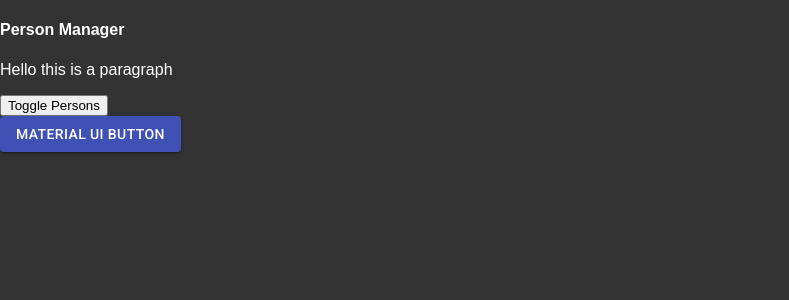
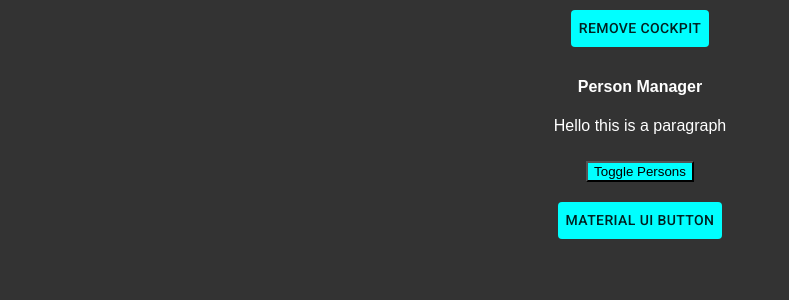
Before and after one commit to tateshep/react-workspace, a React (Create React App) app in the folder react-complete-guide/: page / in a window 1280 px wide. Shown: the top 300 px of the page, without its empty margins (0-789 px from the left). Built offline with nearby package versions, Linux system fonts and the light colour scheme.

Commit message:
adding CRUD operation buttons to UI

```diff
--- a/react-complete-guide/package.json
+++ b/react-complete-guide/package.json
@@ -4,6 +4,7 @@
   "private": true,
   "dependencies": {
     "@material-ui/core": "^4.5.0",
+    "prop-types": "^15.7.2",
     "radium": "^0.26.0",
     "react": "^16.9.0",
     "react-dom": "^16.9.0",
--- a/react-complete-guide/src/components/Cockpit/Cockpit.js
+++ b/react-complete-guide/src/components/Cockpit/Cockpit.js
@@ -1,7 +1,29 @@
-import React from 'react';
+import React, { useEffect } from 'react';
 import classes from './Cockpit.module.css';
 
 const cockpit = (props) => {
+
+    // useEffect is like a lifecycle hook, but for functions
+
+    useEffect(() => {
+        console.log('Cockpit.js use effect');
+        // HTTP request or something like that...
+        // Executes for every render cycle
+        setTimeout(() => {
+            console.log('Saved data to cloud!');
+        }, 500);
+        return () => {
+            alert('cockpit.js cleanup in useEffect')
+        }
+    }, []); // add an array to say when the UseEffect will exectue, if this array is empty, similar to componentDidMopunt
+
+    useEffect(() => {
+        console.log('second useEffect');
+        return () => {
+            console.log('cockpit.js cleanupwork in 2nd UseEffect');
+        };
+    });
+
     const assignedClasses = [];
     let btnClass = '';
 
@@ -29,4 +51,5 @@ const cockpit = (props) => {
     );
 };
 
-export default cockpit;
+// React.memo is a good optimization tool
+export default React.memo(cockpit);
--- a/react-complete-guide/src/components/Cockpit/Cockpit.module.css
+++ b/react-complete-guide/src/components/Cockpit/Cockpit.module.css
@@ -6,13 +6,13 @@
   .bold {
     font-weight: bold;
   }
-
+/*
   .App button {
     border: 10px solid blue;
     padding: 16px;
     background-color: aliceblue;
   }
-
+   */
 
   .Cockpit button:hover {
 
--- a/react-complete-guide/src/components/Persons/Person/Person.js
+++ b/react-complete-guide/src/components/Persons/Person/Person.js
@@ -2,6 +2,8 @@
 import React, { Component } from 'react';
 import './Person.module.css';
 import classes from './Person.module.css';
+import Aux from '../../../hoc/aux';
+import withClass from '../../../hoc/WithClass';
 
 class Person extends Component {
 
@@ -13,14 +15,19 @@ class Person extends Component {
 
     render () {
         console.log('Person.js rendering');
-        return(
-        <div className={classes.Person}>
-            <p onClick={this.props.click}> I'm {this.props.name} and I am {this.props.age} years old</p>
-            <input
-                type="text"
-                onChange={this.props.changed}
-                value={this.props.name}/>
-        </div>
+        // Aux is created in the hoc folder
+        // alternatively, could import Fragment from react, and use
+        // <Fragment></Fragment> or <React.Fragment></React.Fragment>
+
+        return (
+            <Aux>
+
+                <p key='1' onClick={this.props.click}> I'm {this.props.name} and I am {this.props.age} years old</p>,
+                <input key='2'
+                    type="text"
+                    onChange={this.props.changed}
+                    value={this.props.name}/>
+            </Aux>
         );
     }
 }
--- a/react-complete-guide/src/components/Persons/Persons.js
+++ b/react-complete-guide/src/components/Persons/Persons.js
@@ -4,6 +4,23 @@ import Person from './Person/Person';
 
 class Persons extends Component {
         // <ErrorBoundary ></ErrorBoundary>
+
+        shouldComponentUpdate(nextProps, nextState) {
+            console.log('persons.js shouldcomponentupdate');
+            if (nextProps.persons !== this.props.persons) {
+                // if the persons prop doesnt change, then a lot of other stuff does not need to be updated
+                // good performance enhancer
+                return true;
+            } else {
+                return false;
+            }
+        }
+
+        getSnapshotBeforeUpdate(prevProps, prevState) {
+            console.log('Persons.js getsnapshotbeforeupdate');
+            return true;
+        }
+
 
         componentDidUpdate(prevProps, prevState, snapshot) {
             console.log('Persons componentdidupdate, there are a bunch of other lifecycle hooks like this one, but this will be most common, useful for reaching out to APIs and stuff');
@@ -14,7 +31,7 @@ class Persons extends Component {
            return this.props.persons.map((person,index) => {
                 return (
                     <Person
-                    key={person.id}
+                    key={index}
                     click={() => this.props.clicked(index)}
                     name={person.name}
                     age={person.age}
--- a/react-complete-guide/src/containers/App.js
+++ b/react-complete-guide/src/containers/App.js
@@ -1,7 +1,7 @@
 import React, { Component } from 'react';
-import './App.module.css';
+import classes from './App.module.css';
 import Button from '@material-ui/core/Button';
-
+import WithClass from '../hoc/WithClass';
 // import Person from '../components/Persons/Person/Person';
 import Persons from '../components/Persons/Persons';
 import Cockpit from '../components/Cockpit/Cockpit';
@@ -24,6 +24,8 @@ class App extends Component {
     ],
     otherState: 'som other values',
     showPersons: false,
+    showCockpit: true,
+    changeCounter: 0,
 
   }
 
@@ -77,7 +79,13 @@ class App extends Component {
     const persons = [...this.state.persons];
     persons[personIndex] = person;
 
-    this.setState( {persons: persons} )
+    this.setState((prevState, props) => {
+      return {
+        persons: persons,
+        changeCounter: prevState.changeCounter + 1,
+
+      };
+    });
   }
 
   deletePersonHandler = (personIndex) => {
@@ -126,18 +134,21 @@ class App extends Component {
 
     return (
 
-        <div className="App">
-
-          <Cockpit
+        <WithClass classes={classes.App}>
+          <Button onClick={() => {
+            this.setState({showCockpit:false});
+            }}
+            >Remove Cockpit</Button>
+          {this.state.showCockpit ? <Cockpit
             title = {this.props.appTitle}
             showPersons= {this.state.showPersons}
             persons= {this.state.persons}
-            clicked= {this.togglePersonHandler}/>
+            clicked= {this.togglePersonHandler}/> : null}
 
           { persons }
-          <Button variant="contained" color="primary">Material UI Button</Button>
+          <Button>Material UI Button</Button>
 
-        </div>
+        </WithClass>
       );
 
         // return React.createElement('div', null, 'h1', "Hi i\'m a Reactapp");
--- a/react-complete-guide/src/containers/App.module.css
+++ b/react-complete-guide/src/containers/App.module.css
@@ -14,7 +14,7 @@
   padding: 16px;
   background-color: aliceblue; */
   margin:10px;
-  background-color: black;
+  background-color: cyan;
 }
 
 
--- /dev/null
+++ b/react-complete-guide/src/hoc/WithClass.js
@@ -0,0 +1,8 @@
+import React from 'react';
+
+
+const withClass = props => (
+    <div className={props.classes}>{props.children}</div>
+);
+
+export default withClass;
--- /dev/null
+++ b/react-complete-guide/src/hoc/aux.js
@@ -0,0 +1,7 @@
+import React from 'react';
+
+
+const aux = props => props.children;
+
+
+export default aux;
```
